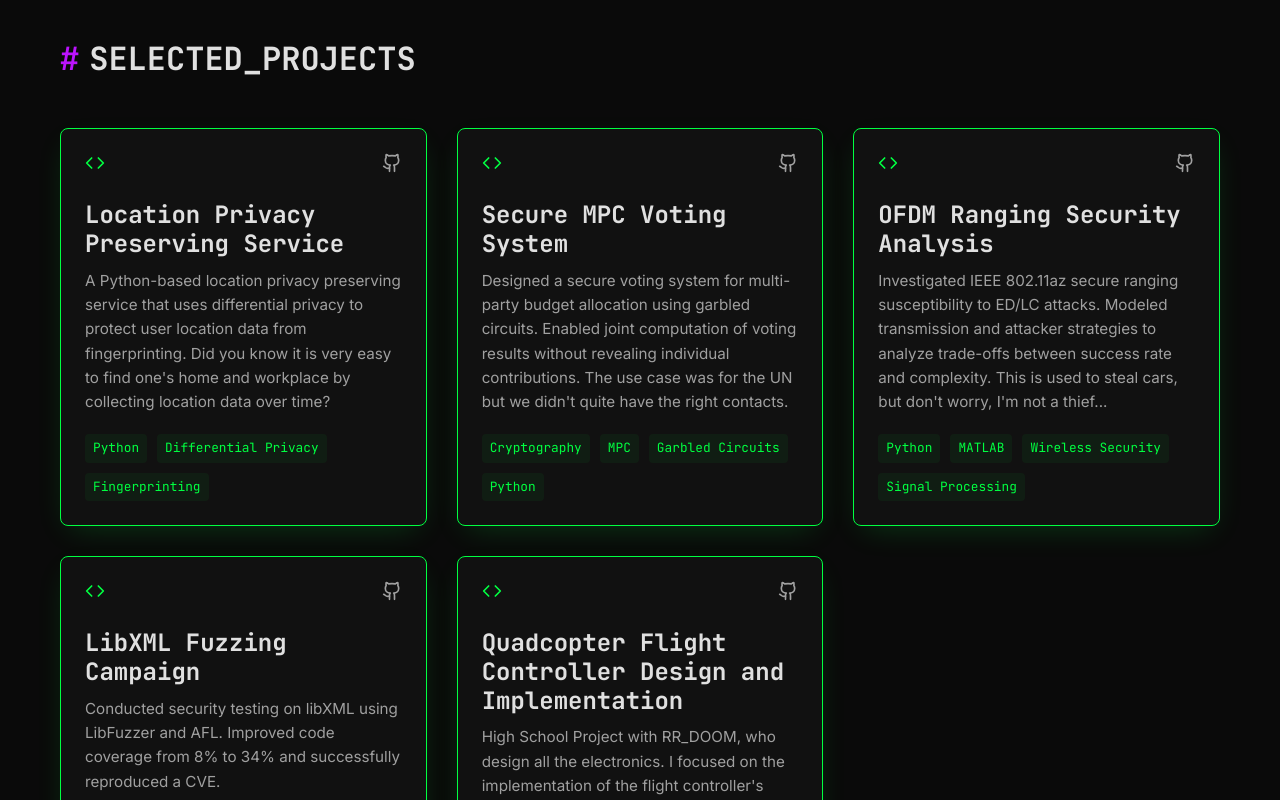
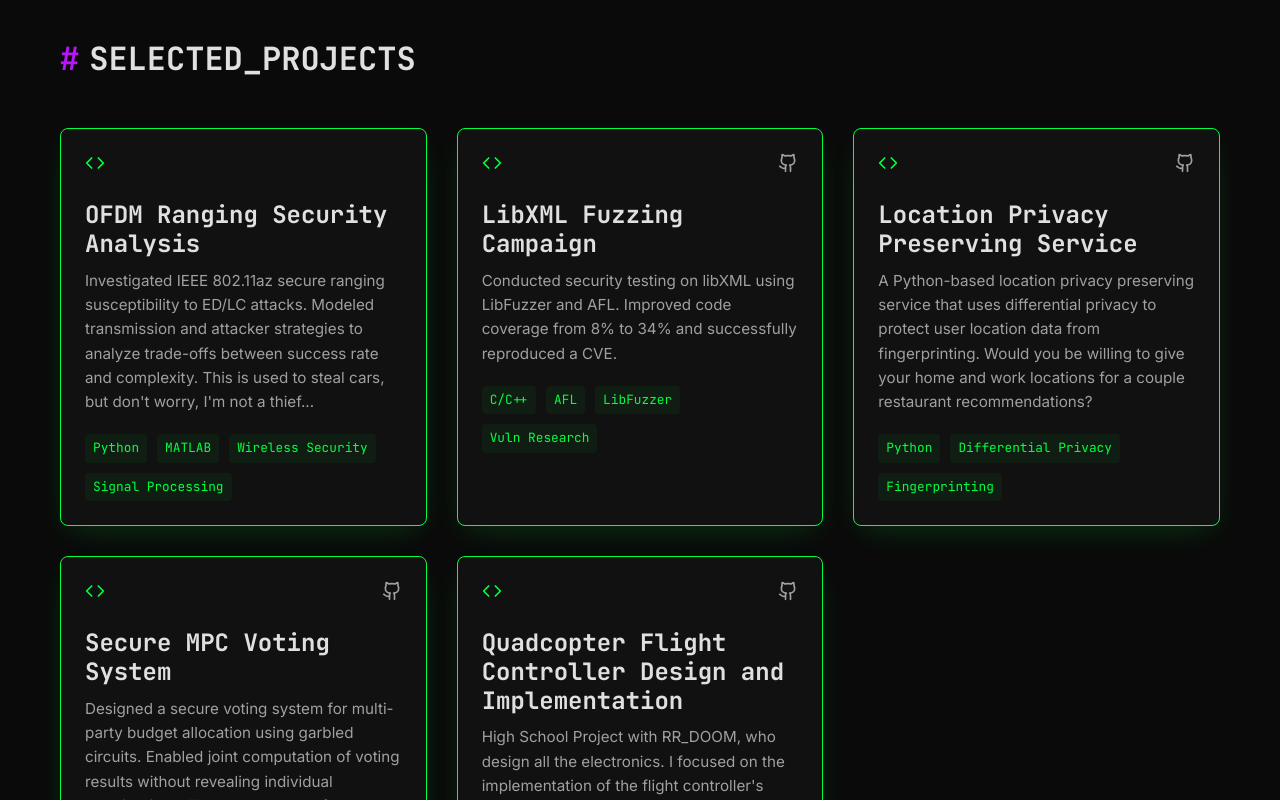
Before and after one commit to bybel/portfolioRF, a React (Vite) app: page / in a window 1280 px wide. Shown: the part 860-1660 px from the top of the page. Built offline with nearby package versions, Linux system fonts and the light colour scheme.

Commit message:
fix porject order

```diff
--- a/src/components/Work.jsx
+++ b/src/components/Work.jsx
@@ -3,8 +3,22 @@ import ProjectCard from './ProjectCard';
 
 const projects = [
   {
+    title: "OFDM Ranging Security Analysis",
+    description: "Investigated IEEE 802.11az secure ranging susceptibility to ED/LC attacks. Modeled transmission and attacker strategies to analyze trade-offs between success rate and complexity. This is used to steal cars, but don't worry, I'm not a thief...",
+    tech: ["Python", "MATLAB", "Wireless Security", "Signal Processing"],
+    github: null,
+    demo: null
+  },
+  {
+    title: "LibXML Fuzzing Campaign",
+    description: "Conducted security testing on libXML using LibFuzzer and AFL. Improved code coverage from 8% to 34% and successfully reproduced a CVE.",
+    tech: ["C/C++", "AFL", "LibFuzzer", "Vuln Research"],
+    github: "https://github.com/bybel/libxml2",
+    demo: null
+  },
+  {
     title: "Location Privacy Preserving Service",
-    description: "A Python-based location privacy preserving service that uses differential privacy to protect user location data from fingerprinting. Did you know it is very easy to find one's home and workplace by collecting location data over time?",
+    description: "A Python-based location privacy preserving service that uses differential privacy to protect user location data from fingerprinting. Would you be willing to give your home and work locations for a couple restaurant recommendations?",
     tech: ["Python", "Differential Privacy", "Fingerprinting"],
     github: "https://github.com/Val-de-mar/CS-523-projects/tree/master/secretstroll",
     demo: null
@@ -14,20 +28,6 @@ const projects = [
     description: "Designed a secure voting system for multi-party budget allocation using garbled circuits. Enabled joint computation of voting results without revealing individual contributions. The use case was for the UN but we didn't quite have the right contacts.",
     tech: ["Cryptography", "MPC", "Garbled Circuits", "Python"],
     github: "https://github.com/Val-de-mar/CS-523-projects/tree/master/smcompiler",
-    demo: null
-  },
-  {
-    title: "OFDM Ranging Security Analysis",
-    description: "Investigated IEEE 802.11az secure ranging susceptibility to ED/LC attacks. Modeled transmission and attacker strategies to analyze trade-offs between success rate and complexity. This is used to steal cars, but don't worry, I'm not a thief...",
-    tech: ["Python", "MATLAB", "Wireless Security", "Signal Processing"],
-    github: "#",
-    demo: null
-  },
-  {
-    title: "LibXML Fuzzing Campaign",
-    description: "Conducted security testing on libXML using LibFuzzer and AFL. Improved code coverage from 8% to 34% and successfully reproduced a CVE.",
-    tech: ["C/C++", "AFL", "LibFuzzer", "Vuln Research"],
-    github: "#",
     demo: null
   },
   {
```
Also changed, not shown: 2 other files (tests, documents, lock files or other folders).
